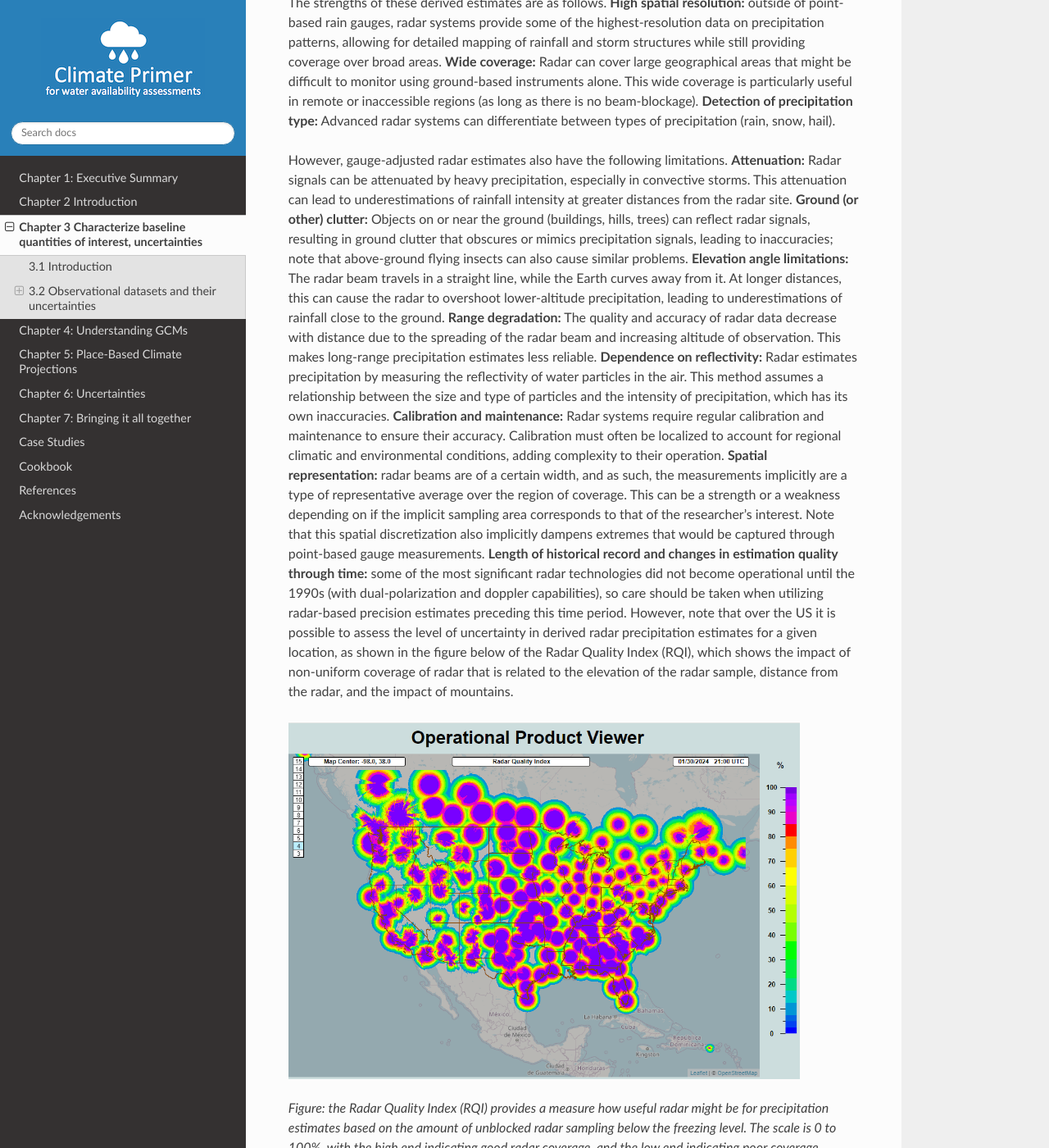
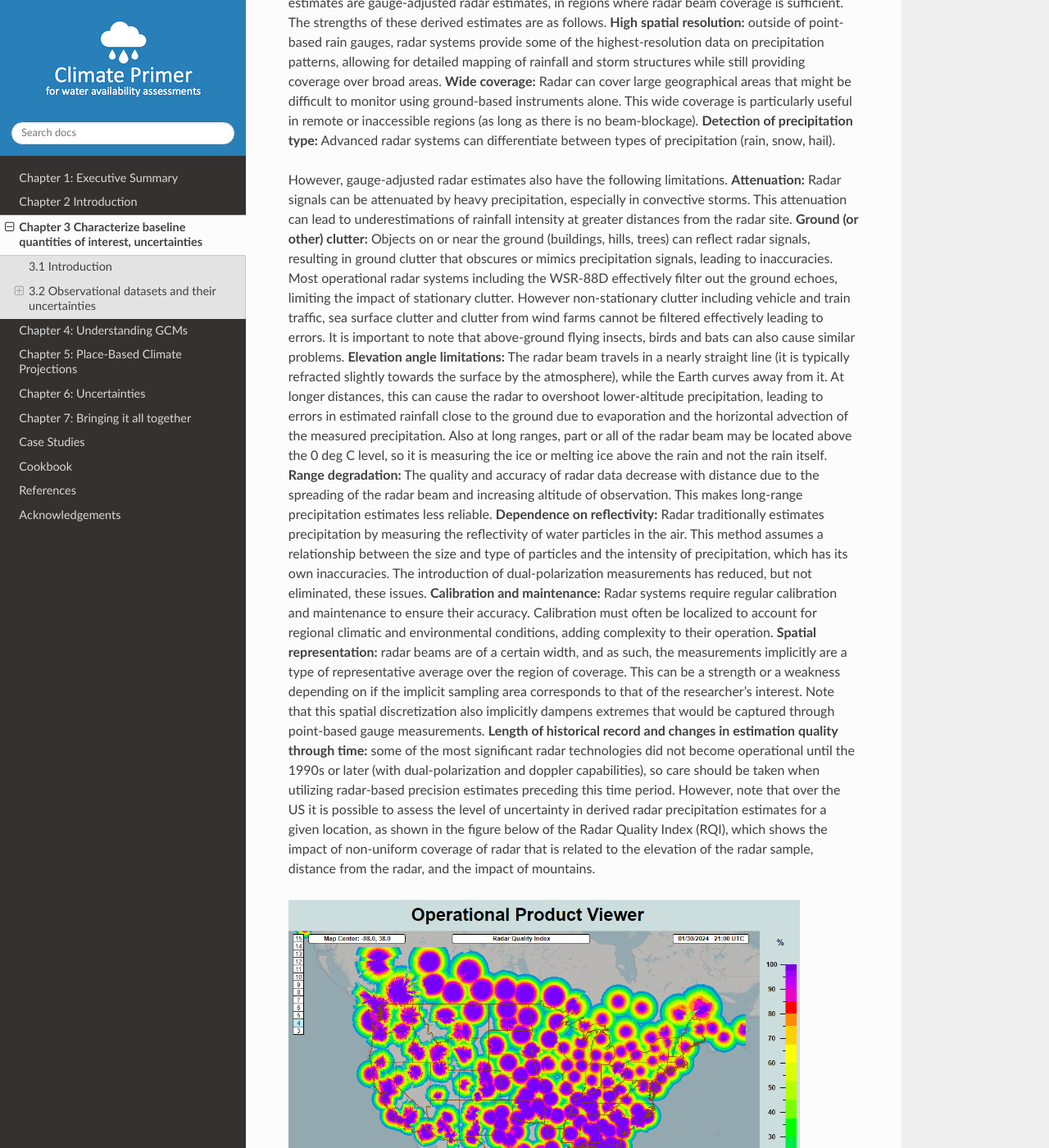
Before and after one commit to NCAR/climate-primer-water, a Sphinx documentation site: the page built from doc/baselines.rst, in a window 1280 px wide and 1400 px high, scrolled down 6036 px. Shown: the whole window at 82% size. Built offline with Sphinx 7.4.7 and the Read the Docs theme 2.0.0, drawn with Linux system fonts in a browser that asks for light colours; some of the changed text lies outside the part shown.

Commit message:
Update baselines.rst

```diff
--- a/doc/baselines.rst
+++ b/doc/baselines.rst
@@ -251,7 +251,7 @@
 phenomena is crucial. **Extremes:** As opposed to other measurement
 techniques and approaches that often implicitly represent spatial or
 temporal averages, gauges are point-based in nature, allowing them to
-capture the widest range of temporal and spatial variability.
+capture the widest range of temporal and spatial variability, given sufficient spatial and temporal resolution.
 **Long-term data collection, standardization and calibration:** Many
 gauging approaches have remained consistent for many decades (or can be
 easily cross-compared to modernized techniques), along with
@@ -703,19 +703,20 @@
 the radar site. **Ground (or other) clutter:** Objects on or near the
 ground (buildings, hills, trees) can reflect radar signals, resulting in
 ground clutter that obscures or mimics precipitation signals, leading to
-inaccuracies; note that above-ground flying insects can also cause
+inaccuracies. Most operational radar systems including the WSR-88D effectively filter out the ground echoes, limiting the impact of stationary clutter. However non-stationary clutter including vehicle and train traffic, sea surface clutter and clutter from wind farms cannot be filtered effectively leading to errors.
+It is important to note that above-ground flying insects, birds and bats can also cause
 similar problems. **Elevation angle limitations:** The radar beam
-travels in a straight line, while the Earth curves away from it. At
+travels in a nearly straight line (it is typically refracted slightly towards the surface by the atmosphere), while the Earth curves away from it. At
 longer distances, this can cause the radar to overshoot lower-altitude
-precipitation, leading to underestimations of rainfall close to the
-ground. **Range degradation:** The quality and accuracy of radar data
+precipitation, leading to errors in estimated rainfall close to the
+ground due to evaporation and the horizontal advection of the measured precipitation. Also at long ranges, part or all of the radar beam may be located above the 0 deg C level, so it is measuring the ice or melting ice above the rain and not the rain itself. **Range degradation:** The quality and accuracy of radar data
 decrease with distance due to the spreading of the radar beam and
 increasing altitude of observation. This makes long-range precipitation
-estimates less reliable. **Dependence on reflectivity:** Radar estimates
+estimates less reliable. **Dependence on reflectivity:** Radar traditionally estimates
 precipitation by measuring the reflectivity of water particles in the
 air. This method assumes a relationship between the size and type of
 particles and the intensity of precipitation, which has its own
-inaccuracies. **Calibration and maintenance:** Radar systems require
+inaccuracies. The introduction of dual-polarization measurements has reduced, but not eliminated, these issues. **Calibration and maintenance:** Radar systems require
 regular calibration and maintenance to ensure their accuracy.
 Calibration must often be localized to account for regional climatic and
 environmental conditions, adding complexity to their operation.
@@ -727,7 +728,7 @@
 implicitly dampens extremes that would be captured through point-based
 gauge measurements. **Length of historical record and changes in
 estimation quality through time:** some of the most significant radar
-technologies did not become operational until the 1990s (with
+technologies did not become operational until the 1990s or later (with
 dual-polarization and doppler capabilities), so care should be taken
 when utilizing radar-based precision estimates preceding this time
 period. However, note that over the US it is possible to assess the
```
